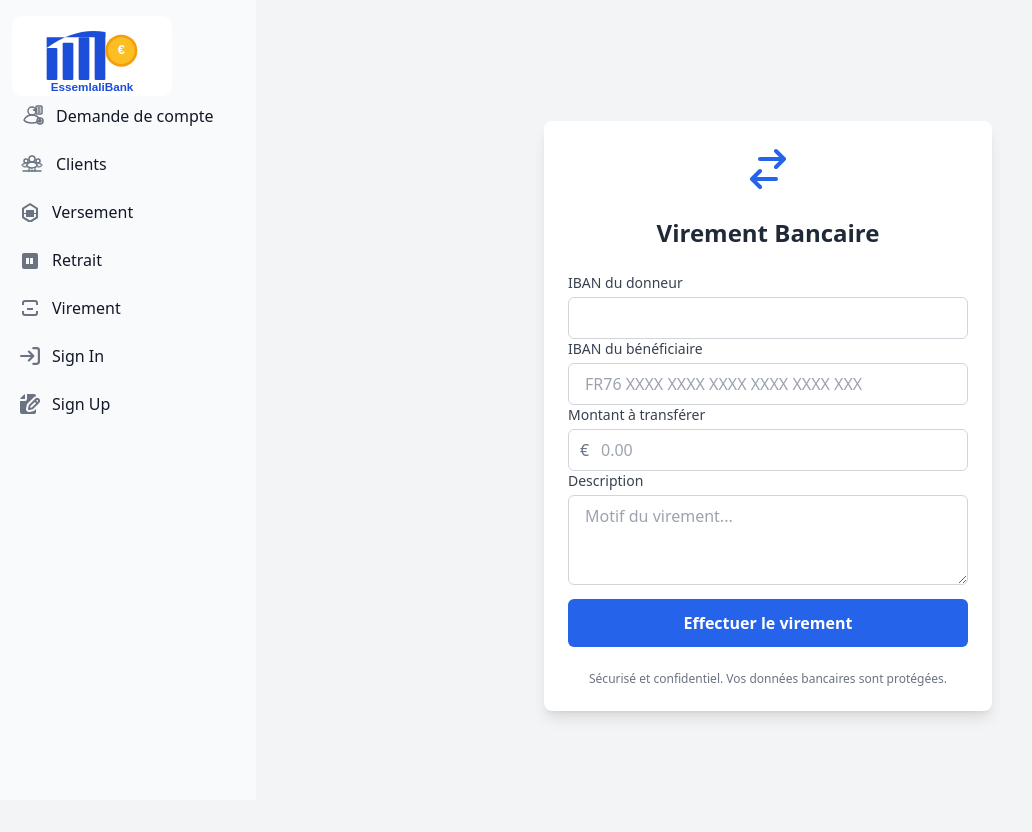
After one commit to Abdo-esse/ESSEMLALI-Bank, a PHP site: template app/views/employe/virement.twig in a window 1280 px wide. The commit adds this page. Shown: the whole page, without its empty margins (0-1032 px from the left). Run offline with PHP 8.4, Linux system fonts and the light colour scheme; the template is opened without the code that fills it, so the values that code supplies are empty; some libraries are stand-ins or nearby versions.

Commit message:
Add virement page

```diff
--- a/app/controllers/EmployeController.php
+++ b/app/controllers/EmployeController.php
@@ -26,6 +26,10 @@ class EmployeController extends Controller
     public function retraitView()
     {
        echo  $this->twig->render('employe/retrait.twig',['session' => $_SESSION ]);
+    }
+    public function virementView()
+    {
+       echo  $this->twig->render('employe/virement.twig',['session' => $_SESSION ]);
     }
     public function employes()
     {
--- a/app/router/web.php
+++ b/app/router/web.php
@@ -36,3 +36,5 @@ Router::add("GET","/versement","EmployeController@versementView");
 Router::add("POST","/deposit","TransactionController@deposit");
 Router::add("GET","/retrait","EmployeController@retraitView");
 Router::add("POST","/retrait","TransactionController@retrait");
+
+Router::add("GET","/virement","EmployeController@virementView");
--- /dev/null
+++ b/app/views/employe/virement.twig
@@ -0,0 +1,68 @@
+{% extends "components/baseDashbord.twig" %}
+
+{% block title %}Page d'accueil{% endblock %}
+{% block sidebar %}
+{% include "layout/sidebarEmploye.twig" %}
+{% endblock %}
+
+
+{% block content %}
+
+<div class="bg-gray-100 min-h-screen flex items-center justify-center p-4">
+    <div class="bg-white rounded-lg shadow-lg p-6 w-full max-w-md">
+        <div class="flex items-center justify-center mb-6">
+            <svg xmlns="http://www.w3.org/2000/svg" class="h-12 w-12 text-blue-600" fill="none" viewBox="0 0 24 24" stroke="currentColor">
+                <path stroke-linecap="round" stroke-linejoin="round" stroke-width="2" d="M8 7h12m0 0l-4-4m4 4l-4 4m0 6H4m0 0l4 4m-4-4l4-4" />
+            </svg>
+        </div>
+
+        <h1 class="text-2xl font-bold text-center text-gray-800 mb-6">Virement Bancaire</h1>
+
+        <form class="space-y-6">
+            <div>
+                <label for="sender-iban" class="block text-sm font-medium text-gray-700 mb-1">IBAN du donneur</label>
+                <input type="text" id="sender-iban" name="sender-iban"
+                    class="w-full px-4 py-2 border border-gray-300 rounded-md focus:ring-blue-500 focus:border-blue-500"
+
+            </div>
+
+            <div>
+                <label for="recipient-iban" class="block text-sm font-medium text-gray-700 mb-1">IBAN du bénéficiaire</label>
+                <input type="text" id="recipient-iban" name="recipient-iban"
+                    class="w-full px-4 py-2 border border-gray-300 rounded-md focus:ring-blue-500 focus:border-blue-500"
+                    placeholder="FR76 XXXX XXXX XXXX XXXX XXXX XXX" required>
+            </div>
+
+            <div>
+                <label for="amount" class="block text-sm font-medium text-gray-700 mb-1">Montant à transférer</label>
+                <div class="relative">
+                    <div class="absolute inset-y-0 left-0 pl-3 flex items-center pointer-events-none">
+                        <span class="text-gray-500">€</span>
+                    </div>
+                    <input type="number" id="amount" name="amount" min="0.01" step="0.01"
+                        class="w-full pl-8 pr-4 py-2 border border-gray-300 rounded-md focus:ring-blue-500 focus:border-blue-500"
+                        placeholder="0.00" required>
+                </div>
+            </div>
+
+            <div>
+                <label for="description" class="block text-sm font-medium text-gray-700 mb-1">Description</label>
+                <textarea id="description" name="description" rows="3"
+                    class="w-full px-4 py-2 border border-gray-300 rounded-md focus:ring-blue-500 focus:border-blue-500"
+                    placeholder="Motif du virement..."></textarea>
+            </div>
+
+            <div class="pt-2">
+                <button type="submit"
+                    class="w-full bg-blue-600 hover:bg-blue-700 text-white font-bold py-3 px-4 rounded-md transition duration-300 ease-in-out focus:outline-none focus:ring-2 focus:ring-blue-500 focus:ring-offset-2">
+                    Effectuer le virement
+                </button>
+            </div>
+        </form>
+
+        <div class="mt-6 text-center text-xs text-gray-500">
+            <p>Sécurisé et confidentiel. Vos données bancaires sont protégées.</p>
+        </div>
+    </div>
+</div>
+{% endblock %}
```
